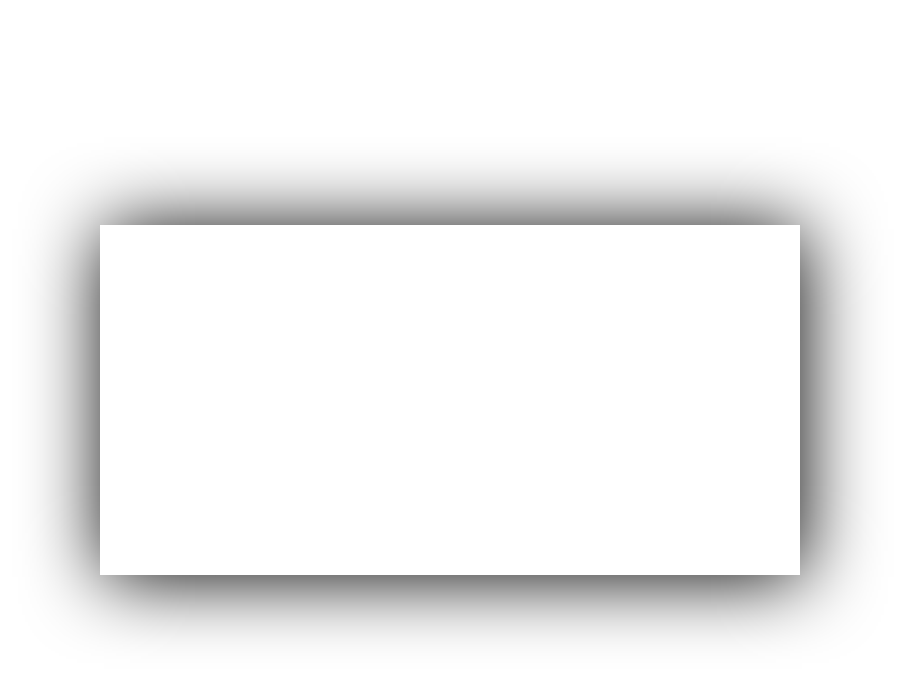
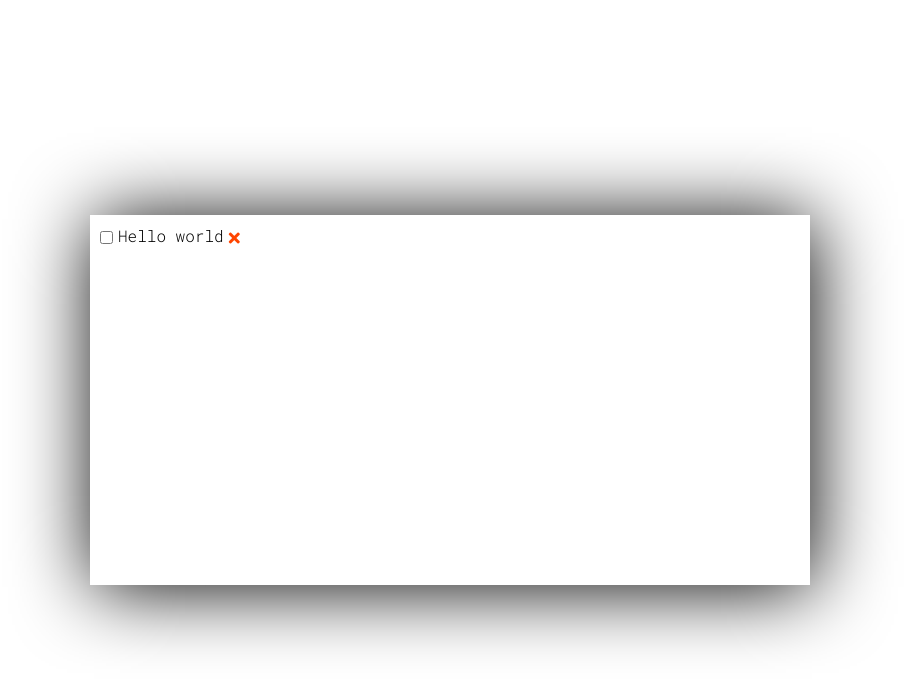
Before and after one commit to felixhornfeldt/to-do-app, a plain HTML site: page public/index.html in a window 1280 px wide. Shown: the whole page, without its empty margins (190-1095 px from the left). Drawn offline with Linux system fonts and the light colour scheme.

Commit message:
added to-do-ctr

```diff
--- a/public/assets/scripts/main.js
+++ b/public/assets/scripts/main.js
@@ -1,6 +1,8 @@
-
 let vm = new Vue({
     el: '#app',
+    data: {
+        msg: "Hello world",
+    },
     methods: {
 
     },
--- a/public/assets/styles/style.css
+++ b/public/assets/styles/style.css
@@ -27,4 +27,33 @@ body {
     height: 350px;
     /* border: 1px solid grey; */
     box-shadow: 2.5px 2.5px 75px #000000;
+    padding: 10px;
 }
+
+.to-do-ctr {
+    display: flex;
+    align-items: center;
+    justify-items: left;
+    flex-wrap: wrap;
+    height: min-content;
+    margin-bottom: 10px;
+}
+
+.to-do-ctr * {
+    margin: 0;
+    margin-right: 5px;
+    vertical-align: middle;
+}
+
+.to-do-form-done {
+    margin: 0;
+}
+
+.to-do-form-del {
+    margin: 0;
+}
+
+i.fa-times {
+    cursor: pointer;
+    color: #ff4500;
+}
--- a/public/index.html
+++ b/public/index.html
@@ -8,16 +8,29 @@
 
             <link rel="stylesheet" href="./assets/styles/style.css">
 
+            <link rel="stylesheet" href="https://use.fontawesome.com/releases/v5.6.3/css/all.css">
+
             <link href="https://fonts.googleapis.com/css?family=Roboto+Mono:100,300,400,500,700" rel="stylesheet">
         </head>
         <body>
             <div id="app" class="app">
                 <div id="app-ctr" class="app-ctr">
-
+                    <div class="to-do-ctr" id="id??">
+                        <form action="" @submit.prevent method="post" class="to-do-form-done">
+                            <input type="checkbox" name="" id="">
+                        </form>
+                        <p class="to-do-name" id="id??">{{ msg }}</p>
+                        <form action="" @submit.prevent method="post" class="to-do-form-del">
+                            <i class="fas fa-times" class="to-do-del" id="id??"></i>
+                        </form>
+                    </div>
                 </div>
             </div>
-
             <script src="./assets/scripts/vue.js"></script>
             <script src="./assets/scripts/main.js"></script>
         </body>
     </html>
+
+<!-- <?php
+    while
+?> -->
```
